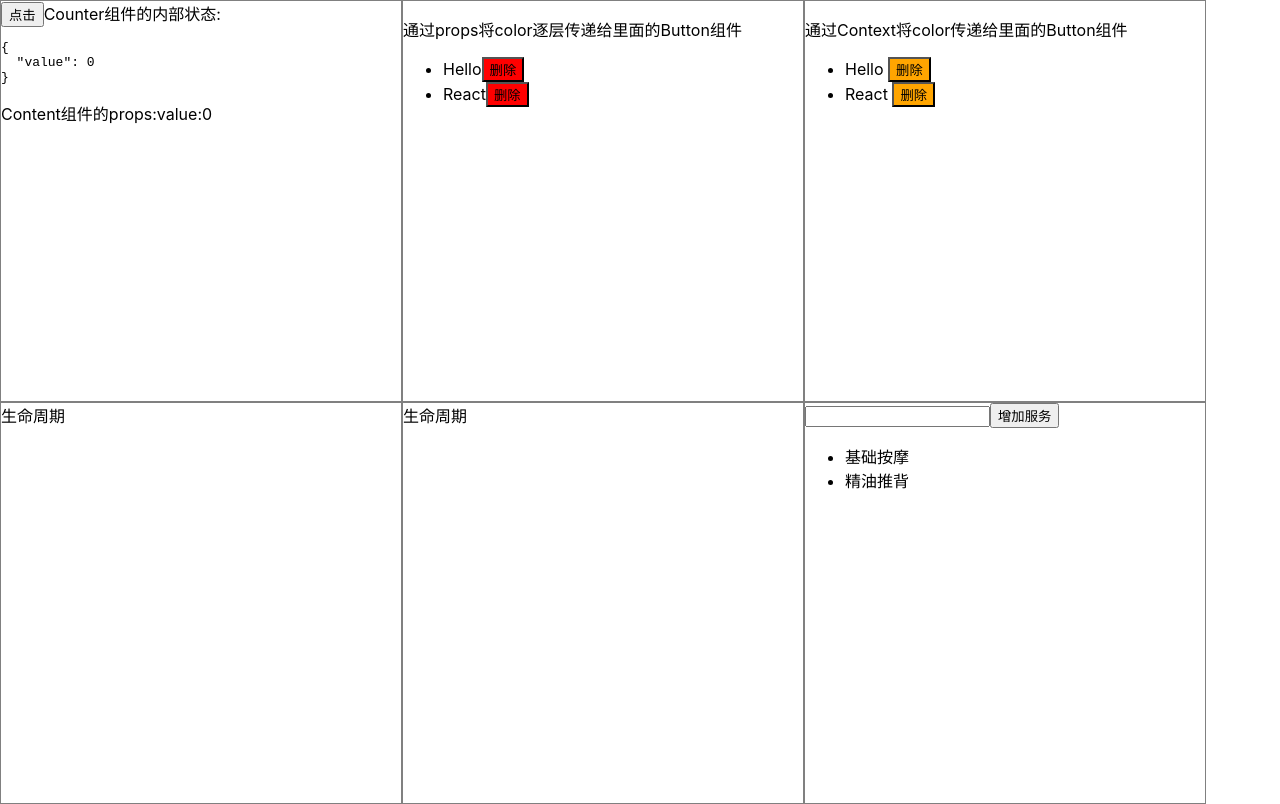
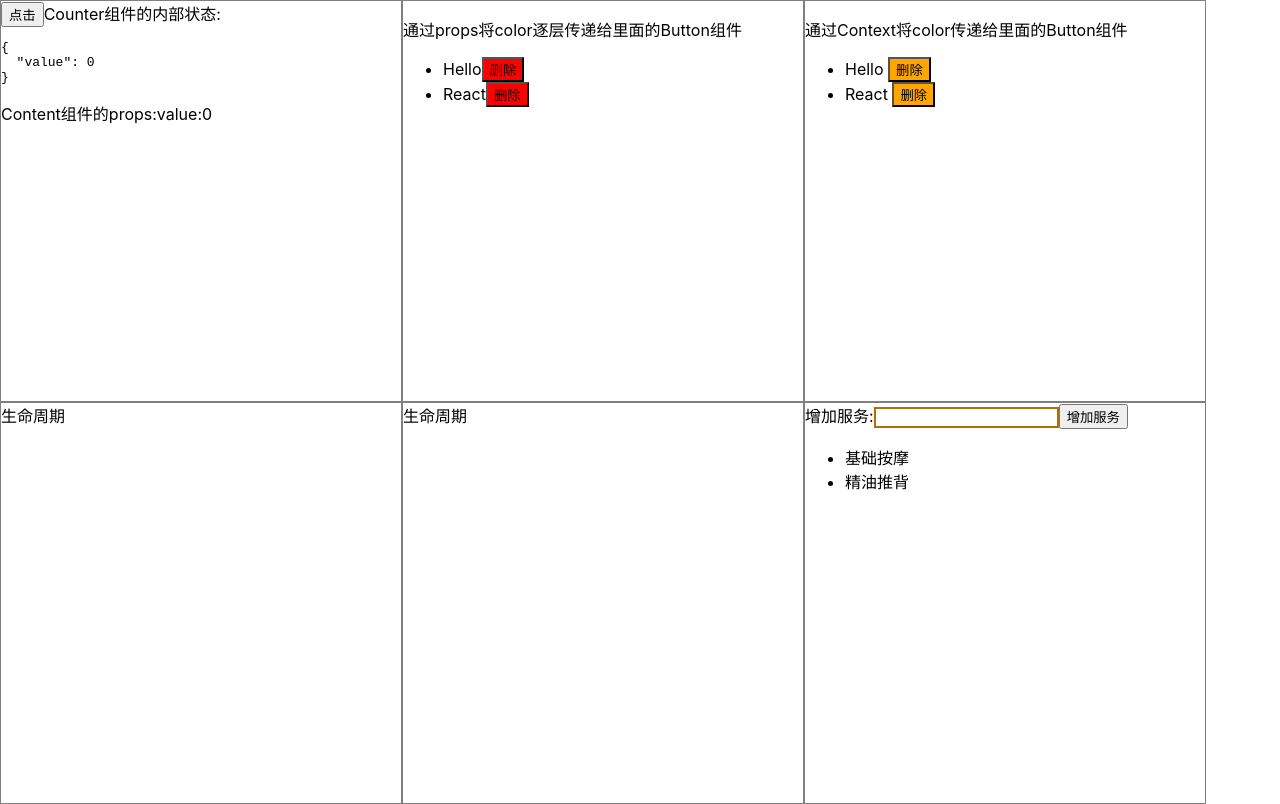
Before and after one commit to UvDream/learning-practice-web, a React (Create React App) app in the folder react/demo1/: page / in a window 1280 px wide. Built offline with nearby package versions, Linux system fonts and the light colour scheme.

Commit message:
html解析和htmlFor

```diff
--- a/react/demo1/src/lenarn/Xiaojiejie.jsx
+++ b/react/demo1/src/lenarn/Xiaojiejie.jsx
@@ -1,5 +1,5 @@
 import React, {Component, Fragment} from 'react';
-
+import './style.css'
 export default class Xiaojiejie extends Component {
     constructor(props) {
         super(props);
@@ -13,7 +13,9 @@ export default class Xiaojiejie extends Component {
         return (
             <Fragment>
             {/* jsx注释 */}
-                <input value={this.state.inputVal} onChange={this.inputChange.bind(this)}/>
+            {/* htmlFor和for冲突 */}
+                <label htmlFor="add">增加服务:</label>
+                <input id="add" value={this.state.inputVal} onChange={this.inputChange.bind(this)} className='input'/>
                 <button onClick={this.addList.bind(this)}>增加服务</button>
                 <ul>
                     {
@@ -21,8 +23,10 @@ export default class Xiaojiejie extends Component {
                             return (<li
                                 key={index+item}
                                 onClick={this.deleteItem.bind(this,index)}
+                                //html解析
+                                dangerouslySetInnerHTML={{__html:item}}
                             >
-                                {item}
+                            {/* {item} */}
                             </li>)
                         })
                     }
--- /dev/null
+++ b/react/demo1/src/lenarn/style.css
@@ -0,0 +1,3 @@
+.input{
+    border: 2px solid #ae7000
+}
```
